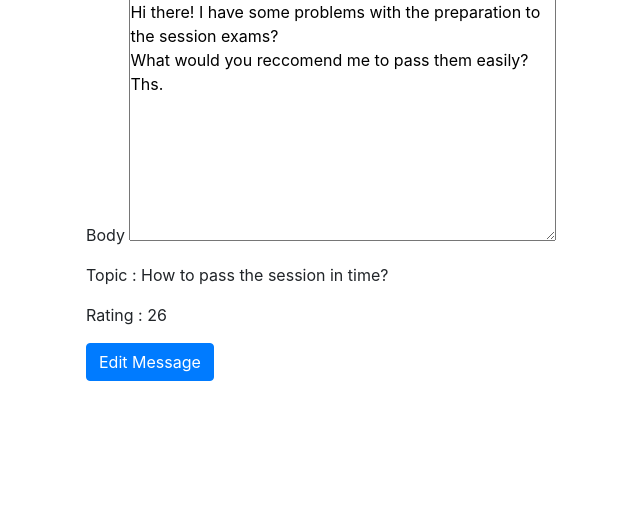
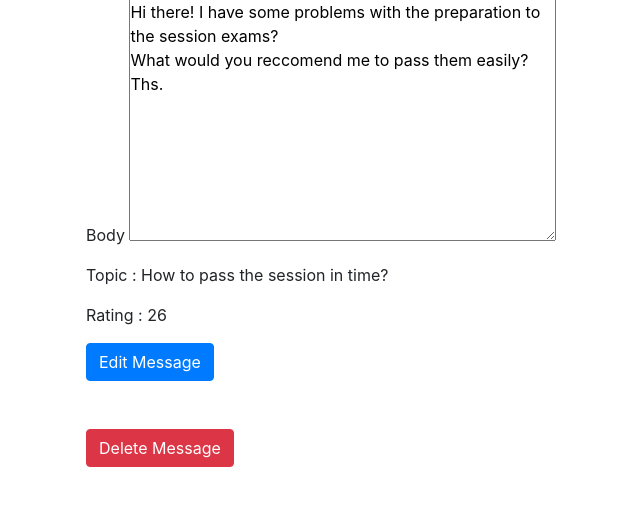
Before and after one commit to OnshaBogdan/NureForum, a Django app: page /msg/update/34/ in a window 1280 px wide. Shown: the part 105-630 px from the top of the page, without its empty margins (249-889 px from the left). Run offline with Django 3.2, Linux system fonts and the light colour scheme; a user stored in the database is signed in; data comes from the database, SQL or seed files in the repository; both versions use the stored data as it was after the commit; some libraries are stand-ins or nearby versions.

Commit message:
message delete view, url pattern added

```diff
--- a/forumengine/models.py
+++ b/forumengine/models.py
@@ -71,7 +71,7 @@ class Message(models.Model):
         if isPlus:
             self.rating += 1
             self.author.rating += 1
-            self.topic.rating +=1
+            self.topic.rating += 1
         else:
             self.rating -= 1
             self.author.rating -= 1
@@ -83,3 +83,6 @@ class Message(models.Model):
 
     def get_update_url(self):
         return reverse('message_update_url', kwargs={'message_id': self.message_id})
+
+    def get_delete_url(self):
+        return reverse('message_delete_url', kwargs={'message_id': self.message_id})
--- a/forumengine/templates/forumengine/message_update_form.html
+++ b/forumengine/templates/forumengine/message_update_form.html
@@ -31,6 +31,7 @@ Edit Post {{ post.title }}- {{ block.super }}
 
         <button type="submit" class="btn btn-primary">Edit Message</button>
     </form>
+    <a class="btn btn-danger mt-5" href="{{message.get_delete_url}}" role="button">Delete Message</a>
 </div>
 
 {% endblock %}
--- a/forumengine/urls.py
+++ b/forumengine/urls.py
@@ -13,7 +13,7 @@ urlpatterns = [
     path('logout/', logout_view, name='logout_url'),
     path('msg/create/', create_message, name='create_message_url'),
     path('msg/update/<int:message_id>/', MessageUpdate.as_view(), name='message_update_url'),
+    path('msg/delete/<int:message_id>/', delete_message, name='message_delete_url'),
     path('msg/vote/', VoteMessage.as_view(), name='vote_message_url'),
     path('msg/best/', BestMessages.as_view(), name='best_messages_url'),
-
 ]
--- a/forumengine/views.py
+++ b/forumengine/views.py
@@ -212,7 +212,7 @@ class MessageUpdate(LoginRequiredMixin, View):
         bound_form = self.model_form(instance=message)
 
         if message.author == user or user.is_staff:
-            return render(request, self.template, context={'form': bound_form, 'message': message, 'user':user})
+            return render(request, self.template, context={'form': bound_form, 'message': message, 'user': user})
 
         else:
             return redirect('topic_detail_view', slug=message.topic.slug)
@@ -271,6 +271,14 @@ def logout_view(request):
     return redirect('category_list_view')
 
 
+def delete_message(request, message_id):
+    msg = Message.objects.get(message_id=message_id)
+    topic = Topic.objects.get(topic_id=msg.topic.topic_id)
+    Message.objects.get(message_id=message_id).delete()
+
+    return redirect('topic_detail_view', slug=topic.slug)
+
+
 def create_message(request):
     if request.method == 'POST':
         topic_id = request.POST.get('topic_id', False)
```
Also changed, not shown: db.sqlite3.
